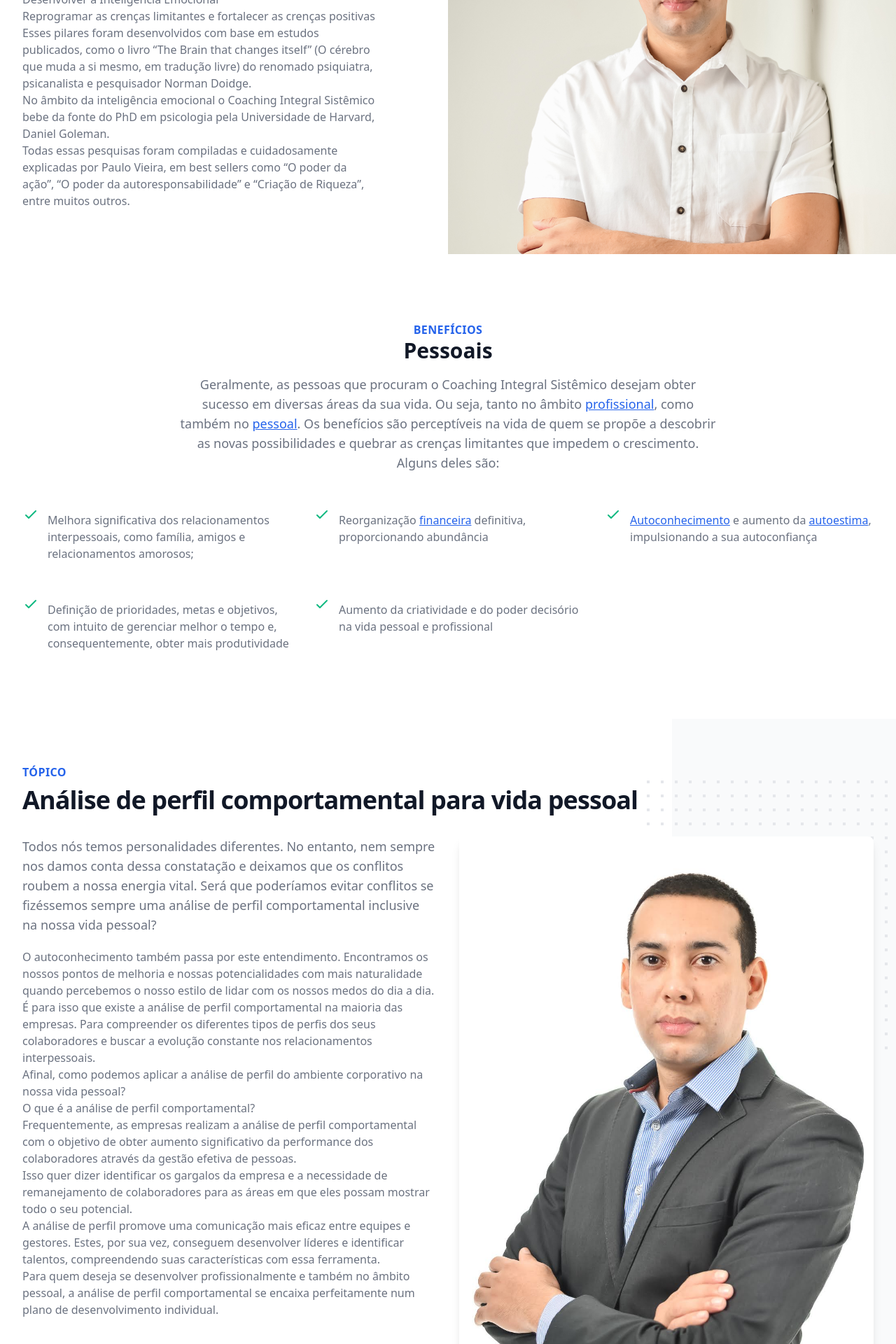
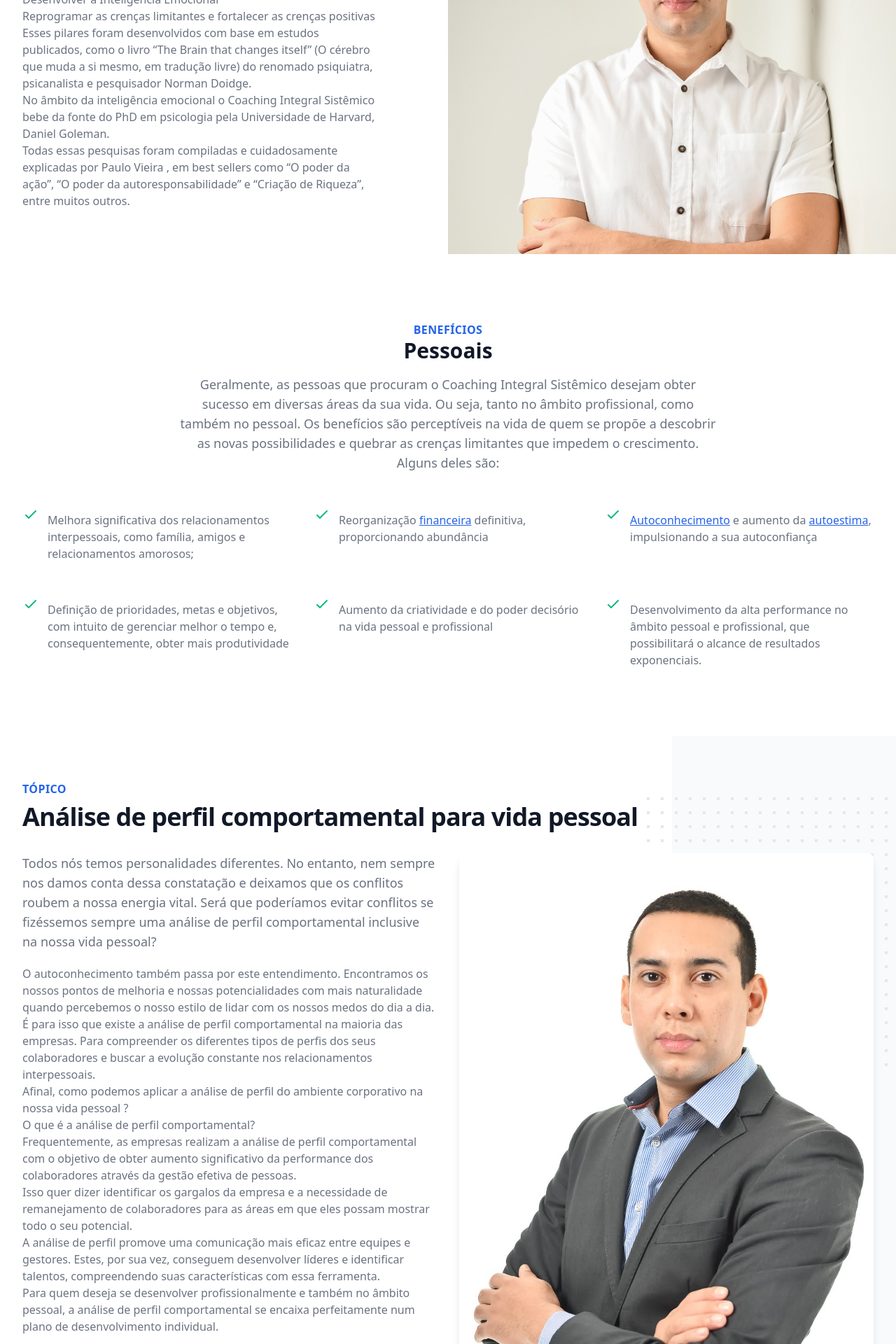
Before and after one commit to inovandoonline/vmelocoach, a Next.js app: page / in a window 1280 px wide. Shown: the part 2060-3980 px from the top of the page at 70% size. Built offline with nearby package versions, Linux system fonts and the light colour scheme; what @tailwindcss/typography would draw is missing.

Commit message:
Remocao dos Links e implantacao do FAQ

```diff
--- a/src/components/Areas/Beneficios/Pessoal/index.tsx
+++ b/src/components/Areas/Beneficios/Pessoal/index.tsx
@@ -17,27 +17,10 @@ const BeneficioPessoal: React.FC = () => {
             <p className="mt-4 text-lg text-gray-500">
               Geralmente, as pessoas que procuram o Coaching Integral Sistêmico
               desejam obter sucesso em diversas áreas da sua vida. Ou seja,
-              tanto no âmbito{' '}
-              <a
-                href="https://febracis.com/evolucao-profissional/"
-                className="text-blue-600 underline"
-                rel="noopener noreferrer"
-                target="_blank"
-              >
-                profissional
-              </a>
-              , como também no{' '}
-              <a
-                href="https://febracis.com/marketing-pessoal/"
-                className="text-blue-600 underline"
-                rel="noopener noreferrer"
-                target="_blank"
-              >
-                pessoal
-              </a>
-              . Os benefícios são perceptíveis na vida de quem se propõe a
-              descobrir as novas possibilidades e quebrar as crenças limitantes
-              que impedem o crescimento. Alguns deles são:
+              tanto no âmbito profissional, como também no pessoal. Os
+              benefícios são perceptíveis na vida de quem se propõe a descobrir
+              as novas possibilidades e quebrar as crenças limitantes que
+              impedem o crescimento. Alguns deles são:
             </p>
           </div>
           <dl className="mt-12 space-y-10 sm:space-y-0 sm:grid sm:grid-cols-2 sm:gap-x-6 sm:gap-y-12 lg:grid-cols-3 lg:gap-x-8">
--- a/src/components/Areas/FAQ/index.tsx
+++ b/src/components/Areas/FAQ/index.tsx
@@ -11,7 +11,7 @@ const FAQ: React.FC = () => {
         <div className="max-w-7xl mx-auto py-12 px-4 sm:py-16 sm:px-6 lg:px-8">
           <div className="max-w-3xl mx-auto divide-y-2 divide-gray-200">
             <h2 className="text-center text-3xl font-extrabold text-gray-900 sm:text-4xl">
-              Perguntas Frequentes
+              Dúvidas Frequentes
             </h2>
             <dl className="mt-6 space-y-6 divide-y divide-gray-200">
               {questionario.map((item) => (
--- a/src/components/Areas/SobreCoaching/index.tsx
+++ b/src/components/Areas/SobreCoaching/index.tsx
@@ -39,15 +39,7 @@ const SobreCoaching: React.FC = () => {
                 <p>
                   Essa metodologia trabalha os dois hemisférios do cérebro, o
                   esquerdo e o direito. O primeiro é responsável pela parte
-                  cognitiva e o segundo, pelas{' '}
-                  <a
-                    href="https://febracis.com/controle-das-emocoes/"
-                    target="_blank"
-                    rel="noopener noreferrer"
-                  >
-                    emoções
-                  </a>
-                  .
+                  cognitiva e o segundo, pelas emoções.
                 </p>
                 <p>
                   Por isso, o Coaching Integral Sistêmico não é só um coaching
@@ -56,24 +48,9 @@ const SobreCoaching: React.FC = () => {
                 </p>
                 <p>
                   O que você está esperando para iniciar o seu processo de
-                  Coaching Integral Sistêmico e melhorar definitivamente a sua{' '}
-                  <a
-                    href="https://febracis.com/curso/business-high-performance/"
-                    target="_blank"
-                    rel="noopener noreferrer"
-                  >
-                    performance
-                  </a>
-                  , atingindo de uma vez por todas os seus objetivos e
-                  alcançando o sucesso{' '}
-                  <a
-                    href="https://febracis.com/desculpas-que-impedem-alcancar-sucesso/"
-                    target="_blank"
-                    rel="noopener noreferrer"
-                  >
-                    absoluto
-                  </a>
-                  ?
+                  Coaching Integral Sistêmico e melhorar definitivamente a sua
+                  performance , atingindo de uma vez por todas os seus objetivos
+                  e alcançando o sucesso absoluto ?
                 </p>
               </div>
             </div>
@@ -100,15 +77,8 @@ const SobreCoaching: React.FC = () => {
                   </li>
                   <li>Desenvolver a Inteligência Emocional</li>
                   <li>
-                    Reprogramar as{' '}
-                    <a
-                      target="_blank"
-                      rel="noopener noreferrer"
-                      href="https://febracis.com/o-que-sao-crencas-limitantes/"
-                    >
-                      crenças limitantes
-                    </a>{' '}
-                    e fortalecer as crenças positivas
+                    Reprogramar as crenças limitantes e fortalecer as crenças
+                    positivas
                   </li>
                 </ul>
                 <p>
@@ -118,30 +88,15 @@ const SobreCoaching: React.FC = () => {
                   psiquiatra, psicanalista e pesquisador Norman Doidge.
                 </p>
                 <p>
-                  No âmbito da{' '}
-                  <a
-                    target="_blank"
-                    rel="noopener noreferrer"
-                    href="https://febracis.com/inteligencia-emocional-no-trabalho/"
-                  >
-                    inteligência emocional
-                  </a>{' '}
-                  o Coaching Integral Sistêmico bebe da fonte do PhD em
-                  psicologia pela Universidade de Harvard, Daniel Goleman.
+                  No âmbito da inteligência emocional o Coaching Integral
+                  Sistêmico bebe da fonte do PhD em psicologia pela Universidade
+                  de Harvard, Daniel Goleman.
                 </p>
                 <p>
                   Todas essas pesquisas foram compiladas e cuidadosamente
-                  explicadas por{' '}
-                  <a
-                    target="_blank"
-                    rel="noopener noreferrer"
-                    href="https://febracis.com/sobre-paulo-vieira/"
-                  >
-                    Paulo Vieira
-                  </a>
-                  , em best sellers como “O poder da ação”, “O poder da
-                  autoresponsabilidade” e “Criação de Riqueza”, entre muitos
-                  outros.
+                  explicadas por Paulo Vieira , em best sellers como “O poder da
+                  ação”, “O poder da autoresponsabilidade” e “Criação de
+                  Riqueza”, entre muitos outros.
                 </p>
               </div>
             </div>
--- a/src/components/Areas/Topico/index.tsx
+++ b/src/components/Areas/Topico/index.tsx
@@ -65,56 +65,35 @@ const Topico: React.FC = () => (
           <div className="text-base max-w-prose prose-blue mx-auto lg:max-w-none">
             <p className="text-lg text-gray-500">
               Todos nós temos personalidades diferentes. No entanto, nem sempre
-              nos damos conta dessa constatação e deixamos que os{' '}
-              <a href="https://febracis.com/gestao-de-conflitos-nas-organizacoes/">
-                conflitos
-              </a>{' '}
+              nos damos conta dessa constatação e deixamos que os conflitos
               roubem a nossa energia vital. Será que poderíamos evitar conflitos
-              se fizéssemos sempre uma{' '}
-              <a href="https://febracis.com/analise-comportamental-conheca-ferramenta-que-esta-revolucionando-o-mercado/">
-                análise
-              </a>{' '}
-              de perfil comportamental inclusive na nossa vida pessoal?
+              se fizéssemos sempre uma análise de perfil comportamental
+              inclusive na nossa vida pessoal?
             </p>
           </div>
           <div className="mt-5 prose prose-blue text-gray-500 mx-auto lg:max-w-none lg:row-start-1 lg:col-start-1">
             <p>
-              O{' '}
-              <a href="https://febracis.com/quebrando-ciclos-de-dor-com-autoconhecimento/">
-                autoconhecimento
-              </a>{' '}
-              também passa por este entendimento. Encontramos os nossos pontos
-              de melhoria e nossas potencialidades com mais naturalidade quando
-              percebemos o nosso estilo de lidar com os nossos{' '}
-              <a href="https://febracis.com/o-que-nao-te-falam-sobre-medo/">
-                medos
-              </a>{' '}
-              do dia a dia.
+              O autoconhecimento também passa por este entendimento. Encontramos
+              os nossos pontos de melhoria e nossas potencialidades com mais
+              naturalidade quando percebemos o nosso estilo de lidar com os
+              nossos medos do dia a dia.
             </p>
             <p>
               É para isso que existe a análise de perfil comportamental na
               maioria das empresas. Para compreender os diferentes tipos de
-              perfis dos seus colaboradores e buscar a{' '}
-              <a href="https://febracis.com/evolucao-profissional/">evolução</a>{' '}
-              constante nos relacionamentos interpessoais.
+              perfis dos seus colaboradores e buscar a evolução constante nos
+              relacionamentos interpessoais.
             </p>
             <p>
               Afinal, como podemos aplicar a análise de perfil do ambiente
-              corporativo na nossa{' '}
-              <a href="https://febracis.com/autogestao/">vida pessoal</a>?
+              corporativo na nossa vida pessoal ?
             </p>
             <h3>O que é a análise de perfil comportamental?</h3>
             <p>
               Frequentemente, as empresas realizam a análise de perfil
-              comportamental com o objetivo de obter aumento significativo da{' '}
-              <a href="https://febracis.com/material/ferramentas-livro-poder-e-alta-performance/">
-                performance
-              </a>{' '}
-              dos colaboradores através da{' '}
-              <a href="https://febracis.com/material/guia-da-gestao-de-pessoas-como-liderar-uma-equipe-e-alcancar-grandes-resultados/">
-                gestão
-              </a>{' '}
-              efetiva de pessoas.
+              comportamental com o objetivo de obter aumento significativo da
+              performance dos colaboradores através da gestão efetiva de
+              pessoas.
             </p>
             <p>
               Isso quer dizer identificar os gargalos da empresa e a necessidade
@@ -122,26 +101,15 @@ const Topico: React.FC = () => (
               mostrar todo o seu potencial.
             </p>
             <p>
-              A análise de perfil promove uma{' '}
-              <a href="https://febracis.com/comunicacao-nao-violenta/">
-                comunicação
-              </a>{' '}
-              mais eficaz entre equipes e gestores. Estes, por sua vez,
-              conseguem desenvolver{' '}
-              <a href="https://febracis.com/4-chaves-para-o-sucesso-dos-grandes-lideres/">
-                líderes
-              </a>{' '}
-              e identificar talentos, compreendendo suas características com
-              essa ferramenta.
+              A análise de perfil promove uma comunicação mais eficaz entre
+              equipes e gestores. Estes, por sua vez, conseguem desenvolver
+              líderes e identificar talentos, compreendendo suas características
+              com essa ferramenta.
             </p>
             <p>
-              Para quem deseja se{' '}
-              <a href="https://febracis.com/desenvolvimento-pessoal/">
-                desenvolver
-              </a>{' '}
-              profissionalmente e também no âmbito pessoal, a análise de perfil
-              comportamental se encaixa perfeitamente num plano de
-              desenvolvimento individual.
+              Para quem deseja se desenvolver profissionalmente e também no
+              âmbito pessoal, a análise de perfil comportamental se encaixa
+              perfeitamente num plano de desenvolvimento individual.
             </p>
           </div>
         </div>
--- a/src/components/Footer/index.tsx
+++ b/src/components/Footer/index.tsx
@@ -35,7 +35,7 @@ const Footer: React.FC = () => {
           </nav>
           <div className="mt-8 flex justify-center space-x-6">
             <a
-              href="https://www.facebook.com/viniciusmcoach/"
+              href="http://www.facebook.com/vmelocoach"
               className="text-gray-400 transition hover:text-blue-500"
             >
               <span className="sr-only">Facebook</span>
--- a/src/hooks/useBeneficios.tsx
+++ b/src/hooks/useBeneficios.tsx
@@ -32,6 +32,10 @@ const BeneficiosProvider: React.FC = ({ children }) => {
     {
       text:
         'Aumento da criatividade e do poder decisório na vida pessoal e profissional',
+    },
+    {
+      text:
+        'Desenvolvimento da alta performance no âmbito pessoal e profissional, que possibilitará o alcance de resultados exponenciais.',
     },
   ];
   const profissionais = [
--- a/src/pages/index.tsx
+++ b/src/pages/index.tsx
@@ -59,7 +59,7 @@ export default function Home(): JSX.Element {
       {/* <BeneficioProfissional /> */}
       <Palestras />
       {/* <Valor /> */}
-      {/* <FAQ /> */}
+      <FAQ />
       <FaleComigo />
       <Footer />
     </>
```
Also changed, not shown: src/components/FaleComigo/index.tsx (+9 -11 lines), src/hooks/useQuestionario.tsx (+30 -4 lines).
